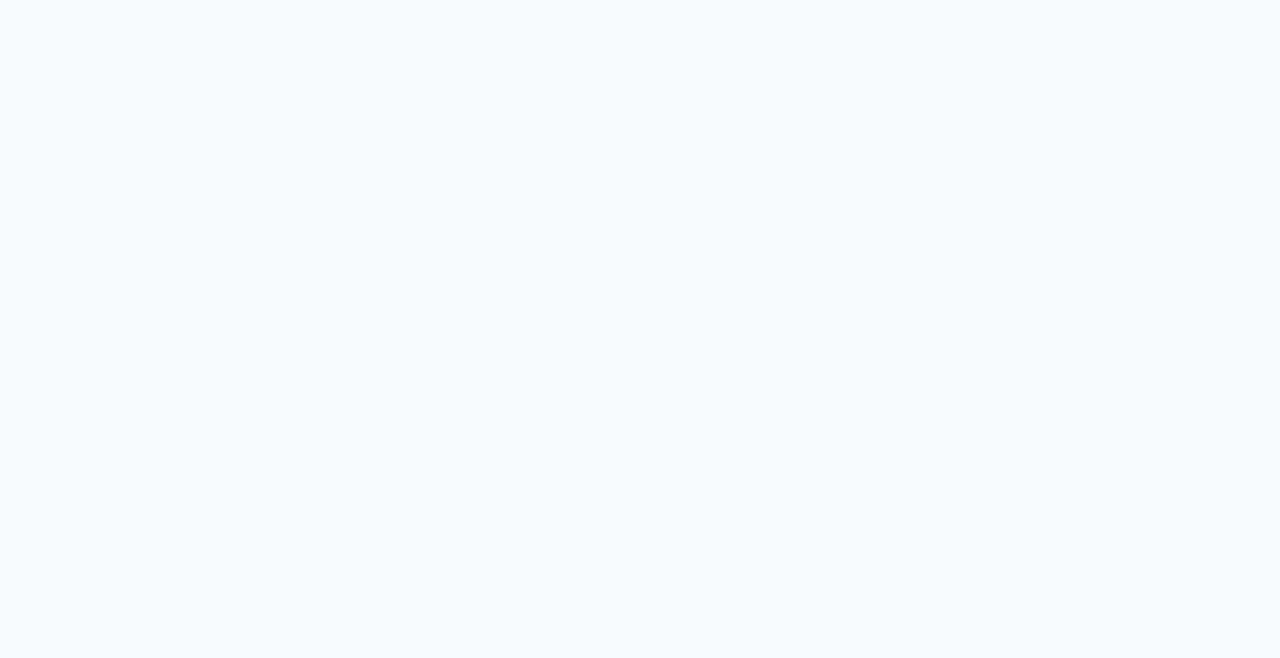
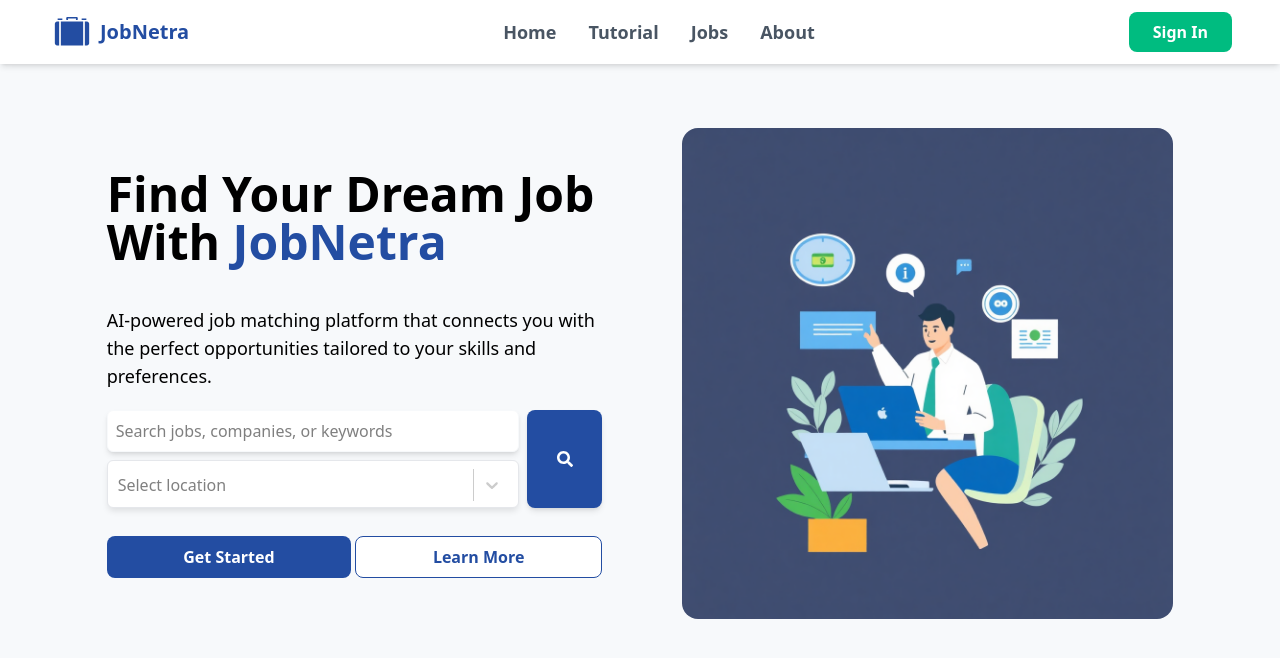
Before and after one commit to Alexanderrikky10/JobNetra, a React (Vite) app in the folder frontend/: page /jobs in a window 1280 px wide. Before the commit this address had no page. Shown: the top 658 px of the page. Built offline with nearby package versions, Linux system fonts and the light colour scheme.

Commit message:
Jobs page ui revision

```diff
--- a/frontend/package.json
+++ b/frontend/package.json
@@ -15,6 +15,7 @@
     "react-dom": "^18.3.1",
     "react-icons": "^5.5.0",
     "react-router-dom": "^7.6.0",
+    "react-select": "^5.10.1",
     "tailwindcss": "^4.1.6"
   },
   "devDependencies": {
--- a/frontend/src/App.jsx
+++ b/frontend/src/App.jsx
@@ -4,6 +4,7 @@ import RegisterPage from "./pages/register";
 import { useContext } from "react";
 import { DarkMode } from "./context/DarkMode";
 import JobPage from "./pages/job";
+import DetailJobPage from "./pages/detailJob";
 
 function App() {
   const { isDarkMode } = useContext(DarkMode);
@@ -18,7 +19,8 @@ function App() {
         <Routes>
           <Route path="/login" element={<LoginPage />} />
           <Route path="/register" element={<RegisterPage />} />
-          <Route path="/job" element={<JobPage />} />
+          <Route path="/jobs" element={<JobPage />} />
+          <Route path="/jobs/detail" element={<DetailJobPage />} />
         </Routes>
       </BrowserRouter>
     </div>
--- a/frontend/src/components/Fragments/Navbar.jsx
+++ b/frontend/src/components/Fragments/Navbar.jsx
@@ -40,28 +40,28 @@ const Navbar = () => {
       </Link>
 
       {/* Desktop Menu */}
-      <div className="hidden sm:flex gap-5">
+      <div className="hidden sm:flex gap-8">
         <Link
           to="/"
-          className="text-[var(--text-nav)] tracking-wide font-semibold text-lg hover:text-[var(--primary-hover)]"
+          className="text-[var(--text-nav)] font-semibold text-lg hover:text-[var(--primary-hover)]"
         >
           Home
         </Link>
         <Link
           to="/tutorial"
-          className="text-[var(--text-nav)] tracking-wide font-semibold text-lg hover:text-[var(--primary-hover)]"
+          className="text-[var(--text-nav)] font-semibold text-lg hover:text-[var(--primary-hover)]"
         >
           Tutorial
         </Link>
         <Link
           to="/jobs"
-          className="text-[var(--text-nav)] tracking-wide font-semibold text-lg hover:text-[var(--primary-hover)]"
+          className="text-[var(--text-nav)] font-semibold text-lg hover:text-[var(--primary-hover)]"
         >
           Jobs
         </Link>
         <Link
           to="/about"
-          className="text-[var(--text-nav)] tracking-wide font-semibold text-lg hover:text-[var(--primary-hover)]"
+          className="text-[var(--text-nav)] font-semibold text-lg hover:text-[var(--primary-hover)]"
         >
           About
         </Link>
--- /dev/null
+++ b/frontend/src/pages/detailJob.jsx
@@ -0,0 +1,8 @@
+import React from "react";
+import NavLayout from "../components/Layouts/NavLayout";
+
+const DetailJobPage = () => {
+  return <NavLayout>tes</NavLayout>;
+};
+
+export default DetailJobPage;
--- a/frontend/src/pages/job.jsx
+++ b/frontend/src/pages/job.jsx
@@ -1,32 +1,109 @@
-import React from "react";
+import React, { useState } from "react";
 import NavLayout from "../components/Layouts/NavLayout";
 import { FaSearch } from "react-icons/fa";
+import Select from "react-select";
+import { locationOptions } from "../services/city";
+
+const customStyles = {
+  control: (base, state) => ({
+    ...base,
+    height: "48px", // Sama dengan h-12 Tailwind
+    minHeight: "48px",
+    borderRadius: "0.375rem", // rounded-md
+    borderColor: state.isFocused ? "#000000" : "#e5e7eb", // hover:border-black dan border-gray-200
+    boxShadow: "0 4px 6px -1px rgba(0, 0, 0, 0.1)",
+    "&:hover": {
+      borderColor: "#000000",
+    },
+    paddingLeft: "0.5rem", // px-2
+    paddingRight: "0.5rem",
+  }),
+  valueContainer: (base) => ({
+    ...base,
+    padding: 0,
+    height: "48px",
+    display: "flex",
+    alignItems: "center",
+  }),
+  input: (base) => ({
+    ...base,
+    margin: 0,
+    padding: 0,
+  }),
+  indicatorsContainer: (base) => ({
+    ...base,
+    height: "48px",
+  }),
+};
 
 const JobPage = () => {
+  const [selectedLocation, setSelectedLocation] = useState(null);
+
+  const handleChange = (selectedOption) => {
+    setSelectedLocation(selectedOption);
+  };
   return (
     <NavLayout>
       <section className="flex gap-20 pt-12 items-center">
         <div className="flex-auto flex flex-col justify-center">
           <h2 className="text-5xl font-bold">
-            Find Your Dream Job With <span className="text-[var(--primary-color)]">JobNetra</span>
+            Find Your Dream Job With{" "}
+            <span className="text-[var(--primary-color)]">JobNetra</span>
           </h2>
           <p className="text-lg mt-10">
             AI-powered job matching platform that connects you with the perfect
             opportunities tailored to your skills and preferences.
           </p>
-          <form className="mt-5 relative">
-            <input className="block w-full bg-white py-2 px-2 rounded-md shadow-md border border-[var(--bg-light)] hover:border-black" type="text" name="search" id="search" placeholder="Search jobs, companies, or keywords"/>
-            <button className="absolute right-2 top-1/2 -translate-y-1/2 cursor-pointer bg-[var(--primary-color)] text-white p-2 rounded-lg hover:bg-[var(--primary-hover)]" type="submit">
+          <form className="mt-5 flex gap-2 w-full">
+            <div className="flex-[7] flex flex-col gap-2">
+              <input
+                className="bg-white py-2 px-2 rounded-md shadow-md border border-[var(--bg-light)] hover:border-black"
+                type="text"
+                name="keywords"
+                id="keywords"
+                placeholder="Search jobs, companies, or keywords"
+              />
+              <div className="">
+                <Select
+                  id="location"
+                  name="location"
+                  options={locationOptions}
+                  onChange={handleChange}
+                  placeholder="Select location"
+                  isSearchable
+                  styles={customStyles}
+                />
+              </div>
+            </div>
+
+            <button
+              className="shadow-md flex-[1] cursor-pointer bg-[var(--primary-color)] text-white px-2 rounded-lg hover:bg-[var(--primary-hover)] flex items-center justify-center"
+              type="submit"
+            >
               <FaSearch />
             </button>
           </form>
           <div className="mt-7 flex gap-1 w-full">
-            <button className="flex-auto py-2 px-4 bg-[var(--primary-color)] text-white font-semibold rounded-lg hover:bg-[var(--primary-hover)]" type="button">Get Started</button>
-            <button className="flex-auto py-2 px-4 bg-white text-[var(--primary-color)] border border-[var(--primary-color)] font-semibold rounded-lg hover:bg-[var(--primary-color)] hover:text-white" type="button">Learn More</button>
+            <button
+              className="flex-auto py-2 px-4 bg-[var(--primary-color)] text-white font-semibold rounded-lg hover:bg-[var(--primary-hover)]"
+              type="button"
+            >
+              Get Started
+            </button>
+            <button
+              className="flex-auto py-2 px-4 bg-white text-[var(--primary-color)] border border-[var(--primary-color)] font-semibold rounded-lg hover:bg-[var(--primary-color)] hover:text-white"
+              type="button"
+            >
+              Learn More
+            </button>
           </div>
         </div>
         <div className="flex-auto hidden md:block">
-          <img className="w-full rounded-2xl" src="/images/hero-job.png" alt="" />
+          <img
+            className="w-full rounded-2xl"
+            src="/images/hero-job.png"
+            alt=""
+          />
         </div>
       </section>
     </NavLayout>
--- /dev/null
+++ b/frontend/src/services/city.js
@@ -0,0 +1,100 @@
+export const locationOptions = [
+  { value: "jakarta", label: "Jakarta" },
+  { value: "surabaya", label: "Surabaya" },
+  { value: "bandung", label: "Bandung" },
+  { value: "medan", label: "Medan" },
+  { value: "semarang", label: "Semarang" },
+  { value: "makassar", label: "Makassar" },
+  { value: "palembang", label: "Palembang" },
+  { value: "tangerang", label: "Tangerang" },
+  { value: "depok", label: "Depok" },
+  { value: "bekasi", label: "Bekasi" },
+  { value: "batam", label: "Batam" },
+  { value: "bogor", label: "Bogor" },
+  { value: "yogyakarta", label: "Yogyakarta" },
+  { value: "malang", label: "Malang" },
+  { value: "denpasar", label: "Denpasar" },
+  { value: "pekanbaru", label: "Pekanbaru" },
+  { value: "bandar lampung", label: "Bandar Lampung" },
+  { value: "padang", label: "Padang" },
+  { value: "samarinda", label: "Samarinda" },
+  { value: "balikpapan", label: "Balikpapan" },
+  { value: "tasikmalaya", label: "Tasikmalaya" },
+  { value: "pontianak", label: "Pontianak" },
+  { value: "banjarmasin", label: "Banjarmasin" },
+  { value: "cimahi", label: "Cimahi" },
+  { value: "manado", label: "Manado" },
+  { value: "jambi", label: "Jambi" },
+  { value: "surakarta", label: "Surakarta (Solo)" },
+  { value: "mataram", label: "Mataram" },
+  { value: "ambon", label: "Ambon" },
+  { value: "kupang", label: "Kupang" },
+  { value: "palu", label: "Palu" },
+  { value: "jayapura", label: "Jayapura" },
+  { value: "banda aceh", label: "Banda Aceh" },
+  { value: "pekalongan", label: "Pekalongan" },
+  { value: "cirebon", label: "Cirebon" },
+  { value: "kediri", label: "Kediri" },
+  { value: "binjai", label: "Binjai" },
+  { value: "tegal", label: "Tegal" },
+  { value: "kendari", label: "Kendari" },
+  { value: "bengkulu", label: "Bengkulu" },
+  { value: "ternate", label: "Ternate" },
+  { value: "serang", label: "Serang" },
+  { value: "magelang", label: "Magelang" },
+  { value: "sukabumi", label: "Sukabumi" },
+  { value: "cilegon", label: "Cilegon" },
+  { value: "gorontalo", label: "Gorontalo" },
+  { value: "probolinggo", label: "Probolinggo" },
+  { value: "madiun", label: "Madiun" },
+  { value: "tarakan", label: "Tarakan" },
+  { value: "pangkal pinang", label: "Pangkal Pinang" },
+  { value: "cianjur", label: "Cianjur" },
+  { value: "karawang", label: "Karawang" },
+  { value: "bitung", label: "Bitung" },
+  { value: "lhokseumawe", label: "Lhokseumawe" },
+  { value: "tanjung pinang", label: "Tanjung Pinang" },
+  { value: "pasuruan", label: "Pasuruan" },
+  { value: "dumai", label: "Dumai" },
+  { value: "tanjung balai", label: "Tanjung Balai" },
+  { value: "bontang", label: "Bontang" },
+  { value: "palangkaraya", label: "Palangkaraya" },
+  { value: "lubuklinggau", label: "Lubuklinggau" },
+  { value: "blitar", label: "Blitar" },
+  { value: "banjarbaru", label: "Banjarbaru" },
+  { value: "purwokerto", label: "Purwokerto" },
+  { value: "pematangsiantar", label: "Pematangsiantar" },
+  { value: "tebing tinggi", label: "Tebing Tinggi" },
+  { value: "sibolga", label: "Sibolga" },
+  { value: "prabumulih", label: "Prabumulih" },
+  { value: "mojokerto", label: "Mojokerto" },
+  { value: "padang sidempuan", label: "Padang Sidempuan" },
+  { value: "bukittinggi", label: "Bukittinggi" },
+  { value: "payakumbuh", label: "Payakumbuh" },
+  { value: "salatiga", label: "Salatiga" },
+  { value: "parepare", label: "Parepare" },
+  { value: "langsa", label: "Langsa" },
+  { value: "sorong", label: "Sorong" },
+  { value: "metro", label: "Metro" },
+  { value: "batu", label: "Batu" },
+  { value: "baubau", label: "Baubau" },
+  { value: "sungai penuh", label: "Sungai Penuh" },
+  { value: "solok", label: "Solok" },
+  { value: "padang panjang", label: "Padang Panjang" },
+  { value: "sawah lunto", label: "Sawah Lunto" },
+  { value: "pariaman", label: "Pariaman" },
+  { value: "sabang", label: "Sabang" },
+  { value: "tomohon", label: "Tomohon" },
+  { value: "subulussalam", label: "Subulussalam" },
+  { value: "kotamobagu", label: "Kotamobagu" },
+  { value: "tual", label: "Tual" },
+  { value: "tidore", label: "Tidore" },
+  { value: "singkawang", label: "Singkawang" },
+  { value: "mamuju", label: "Mamuju" },
+  { value: "sofifi", label: "Sofifi" },
+  { value: "sungai raya", label: "Sungai Raya" },
+  { value: "jember", label: "Jember" },
+  { value: "purwakarta", label: "Purwakarta" },
+  { value: "garut", label: "Garut" },
+  { value: "kudus", label: "Kudus" },
+];
```
Also changed, not shown: 1 other file (tests, documents, lock files or other folders).
